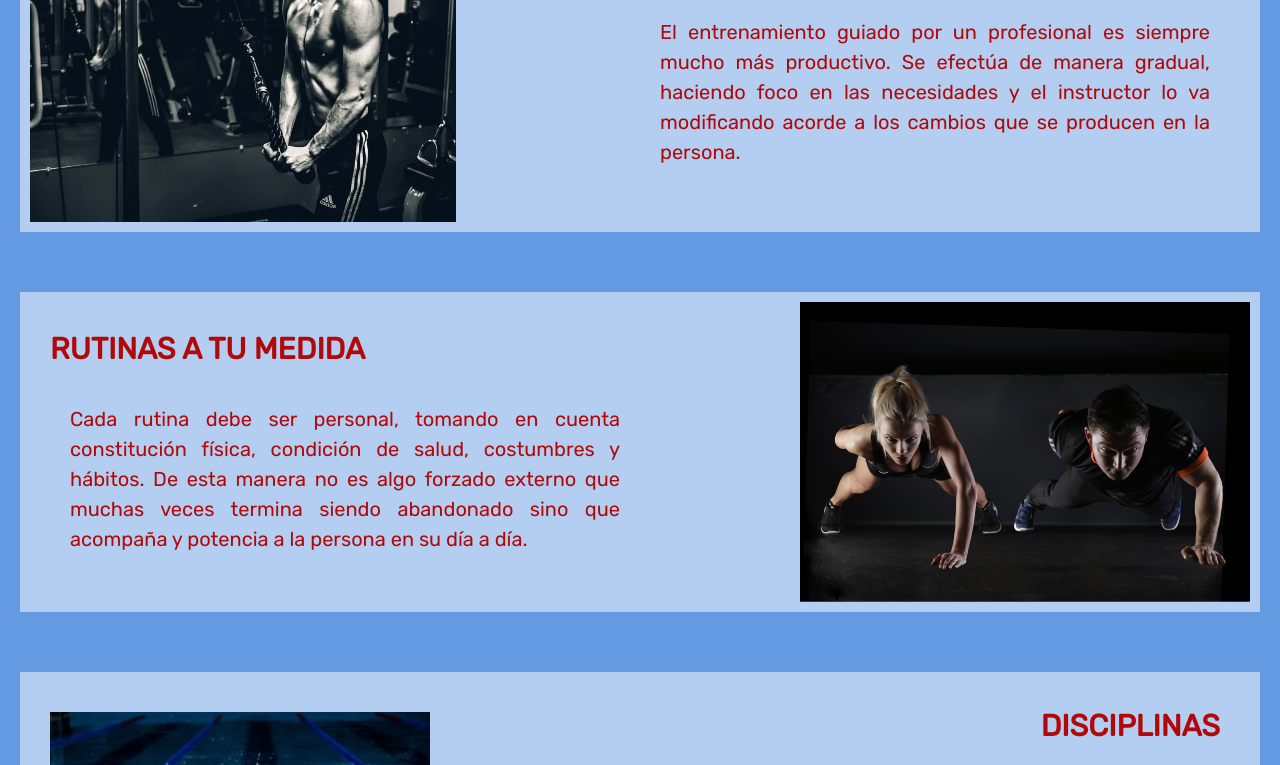
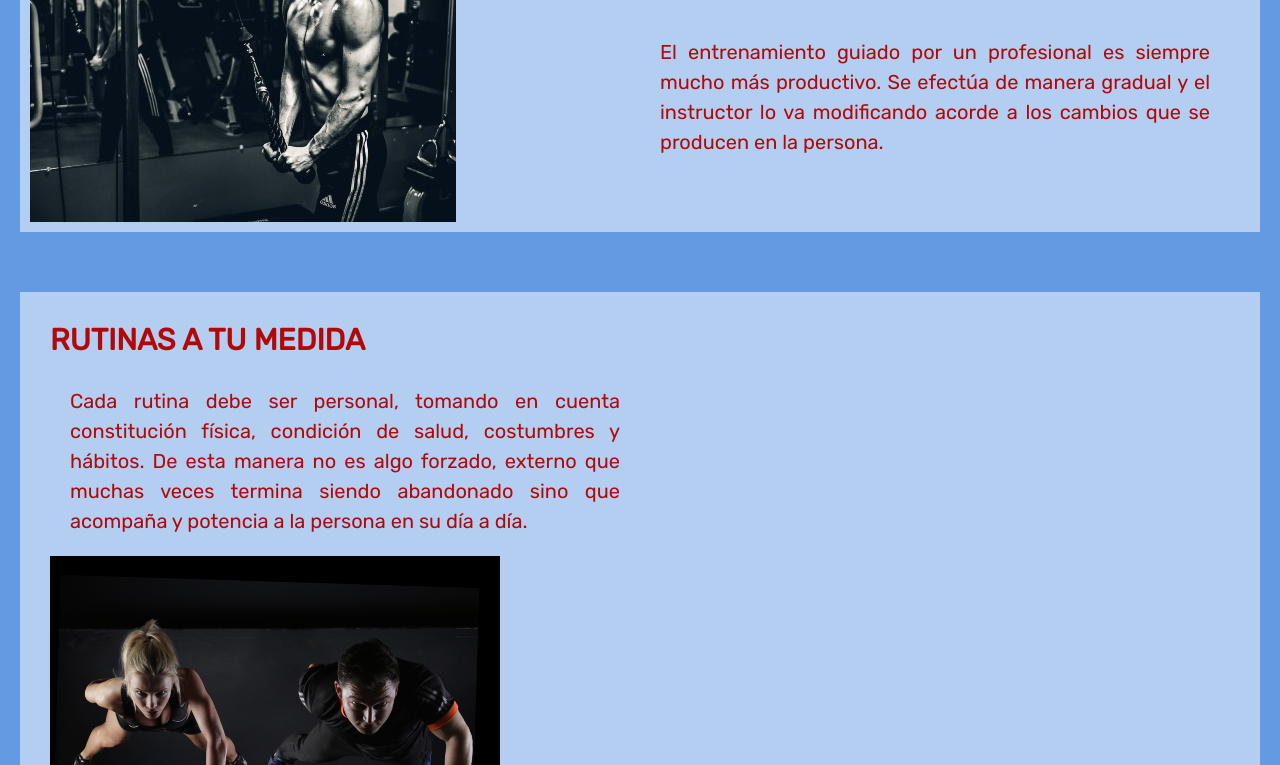
Before and after one commit to PaulaCecil/Entregas---Coder---Desafios, a website: page pages/Entrenamiento.html in a window 1280 px wide. Shown: the part 661-1426 px from the top of the page. Drawn offline with nearby package versions, Linux system fonts and the light colour scheme.

Commit message:
emprolijo codigo

```diff
--- a/SCSS/elementos/_headerfooter.scss
+++ b/SCSS/elementos/_headerfooter.scss
@@ -38,7 +38,7 @@ header{
                 }
                 @media screen and (min-width: 300px) and (max-width: 980px) {
                     display: none;
-                    }
+                }
             }
         }
 
--- a/SCSS/elementos/_secciones.scss
+++ b/SCSS/elementos/_secciones.scss
@@ -761,6 +761,7 @@
 
 
 .mt-0 {
+
     margin-top: 120px !important;
     margin-bottom: 30px !important;
 }
--- a/pages/Entrenamiento.html
+++ b/pages/Entrenamiento.html
@@ -11,7 +11,7 @@
     <meta property="og:type" content="website">
     <meta property="og:title" content="Instructor en Musculacion | Entrenamiento para todas las disciplinas">
     <meta property="og:url" content="https://instructormusculacion.000webhostapp.com/pages/Entrenamiento.html">
-    <meta property="og:image" content="http://www.../imagenes"> <!--una vez subido el proyecto a la web, click derecho en la imagen y copiar url para pegar aquí-->
+    <meta property="og:image" content="https://instructormusculacion.000webhostapp.com/..imagenes/weight-red-small60px.png">
 
     <!--Fuente-->
     <link rel="preconnect" href="https://fonts.googleapis.com">
@@ -78,7 +78,7 @@
             <h1 class="tituloEntrenamiento">ENTRENAMIENTO</h1>
 
 
-        <p class="parrafoEntrenamiento" >El entrenamiento guiado por un profesional es siempre mucho más productivo. Se efectúa de manera gradual, haciendo foco en las necesidades y el instructor lo va modificando acorde a los cambios que se producen en la persona.</p>
+        <p class="parrafoEntrenamiento" >El entrenamiento guiado por un profesional es siempre mucho más productivo. Se efectúa de manera gradual y el instructor lo va modificando acorde a los cambios que se producen en la persona.</p>
 
         </DIV>
 
@@ -93,9 +93,8 @@
 
             <h2 class="tituloRutinas">RUTINAS A TU MEDIDA</h2>
 
-            <p class="parrafoRutinas">Cada rutina debe ser personal, tomando en cuenta constitución física, condición de salud, costumbres y hábitos. De esta manera no es algo forzado externo que muchas veces termina siendo abandonado sino que acompaña y potencia a la persona en su día a día.</p>
+            <p class="parrafoRutinas">Cada rutina debe ser personal, tomando en cuenta constitución física, condición de salud, costumbres y hábitos. De esta manera no es algo forzado, externo que muchas veces termina siendo abandonado sino que acompaña y potencia a la persona en su día a día.</p>
 
-        </div>
 
         <div class="divFotoRutinas">
 
@@ -126,7 +125,6 @@
                     <img src="../imagenes/carousel3b.jpg" class="imagDiscip d-block w-100" alt="disciplina futbol americano">
                   </div>
                 </div>
-              </div>
 
             </div>
 
```
Also changed, not shown: SCSS/base/_estilosgrales.scss (+2 -21 lines), index.html (+1 -0 lines), pages/contacto.html (+9 -7 lines), pages/sobremi.html (+1 -1 lines), 1 other file. Lines whose indentation alone changed are shown as unchanged.
